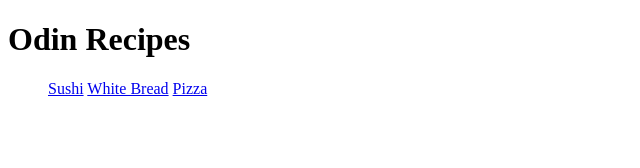
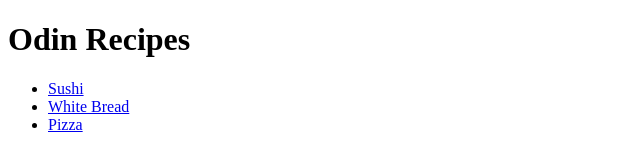
Before and after one commit to singleMaltMatt/odin-recipes, a plain HTML site: page index.html in a window 1280 px wide. Shown: the whole page, without its empty margins (0-640 px from the left). Drawn offline with Linux system fonts and the light colour scheme.

Commit message:
added links to recipes in unordered list, should look neater now

```diff
--- a/index.html
+++ b/index.html
@@ -8,9 +8,9 @@
     <body>
         <h1>Odin Recipes</h1>
         <ul>
-        <a href="recipes/sushi.html">Sushi</a>
-        <a href="recipes/white-bread.html">White Bread</a>
-        <a href="recipes/pizza.html">Pizza</a>
+        <li><a href="recipes/sushi.html">Sushi</a></li>
+        <li><a href="recipes/white-bread.html">White Bread</a></li>
+        <li><a href="recipes/pizza.html">Pizza</a></li>
         </ul>
     </body>
 </html>
```
